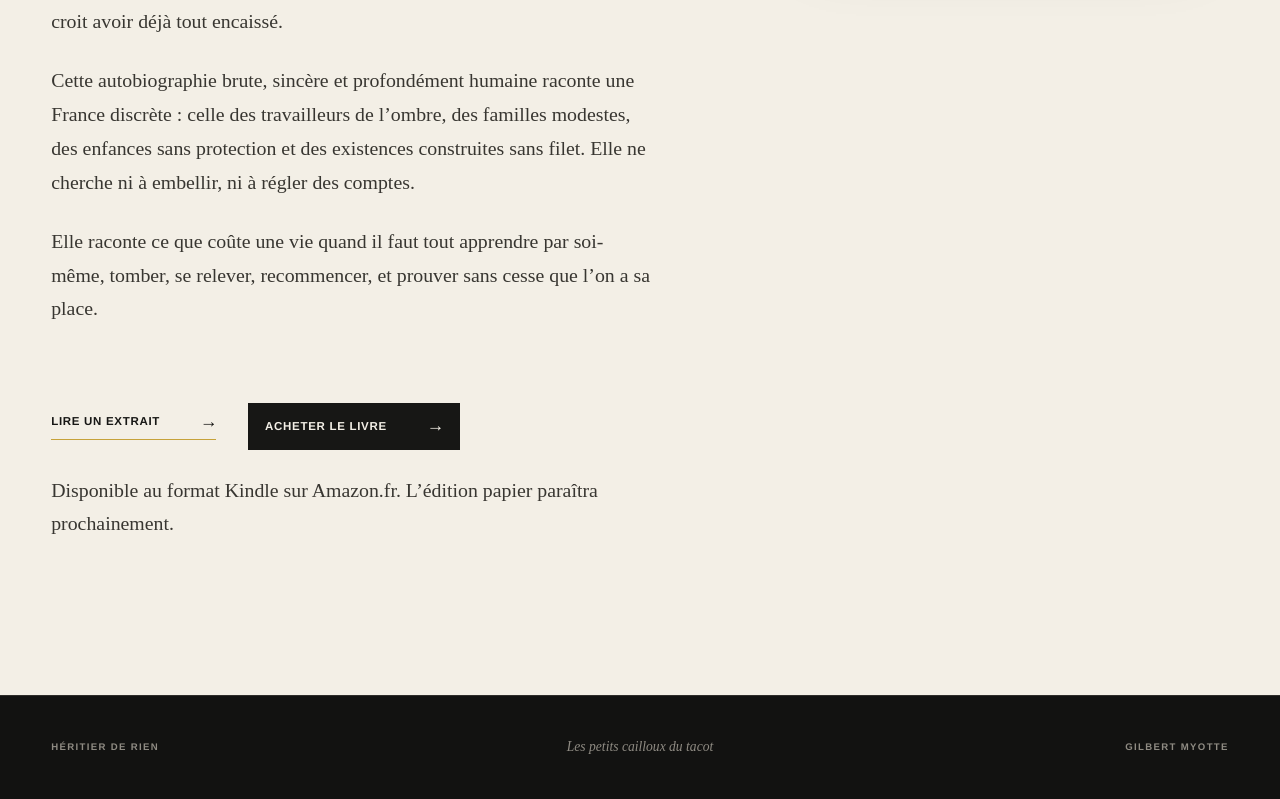
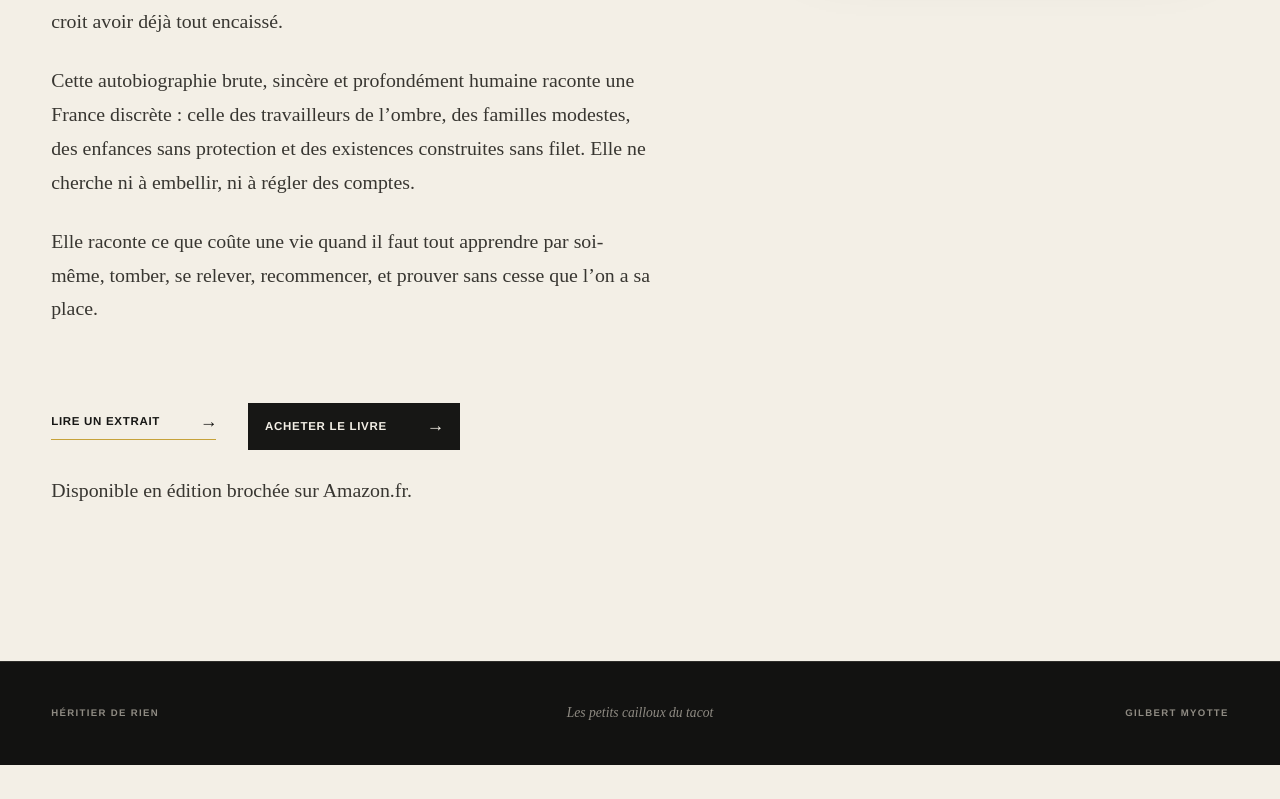
Before and after one commit to thbdmtt/heritier-de-rien, a Next.js app: page /le-livre in a window 1280 px wide. Shown: the part 901-1700 px from the top of the page. After the commit the page ends 1666 px from the top, so only its background shows below. Built offline with nearby package versions, Linux system fonts and the light colour scheme.

Commit message:
Update page.tsx

```diff
--- a/app/le-livre/page.tsx
+++ b/app/le-livre/page.tsx
@@ -2,7 +2,7 @@
 import type { Metadata } from "next";
 import Link from "next/link";
 import {
-  AMAZON_KINDLE_URL,
+  AMAZON_PAPERBACK_URL,
   AUTHOR_NAME,
   authorEntity,
   bookEntity,
@@ -18,6 +18,7 @@ import { LinkArrow } from "../link-arrow";
 import { SiteFooter, SiteHeader } from "../site-chrome";
 
 const title = "Héritier de rien, le livre — Gilbert Myotte";
+
 const description =
   "Découvrez Héritier de rien, Les petits cailloux du tacot, le récit autobiographique sincère de Gilbert Myotte sur une vie construite sans filet.";
 
@@ -80,9 +81,11 @@ export default function BookPage() {
         type="application/ld+json"
         dangerouslySetInnerHTML={{ __html: jsonLd(structuredData) }}
       />
+
       <a className="skip-link" href="#contenu">
         Aller au contenu
       </a>
+
       <SiteHeader />
 
       <main id="contenu" className="detail-main">
@@ -93,13 +96,22 @@ export default function BookPage() {
               <span aria-hidden="true">/</span>
               <span>Le livre</span>
             </nav>
-            <p className="eyebrow">Le livre · Récit autobiographique</p>
+
+            <p className="eyebrow">
+              Le livre · Récit autobiographique
+            </p>
+
             <h1>Héritier de rien</h1>
-            <p className="detail-subtitle">Les petits cailloux du tacot</p>
+
+            <p className="detail-subtitle">
+              Les petits cailloux du tacot
+            </p>
+
             <p className="detail-lead">
               <i>Héritier de rien</i> est le récit sans détour d’un homme qui
               regarde sa vie en face.
             </p>
+
             <p>
               Gilbert est né dans le fracas d’un orage, dans une maison de
               garde-barrière secouée par le vent. Son père partait travailler
@@ -107,6 +119,7 @@ export default function BookPage() {
               Autour de lui, rien n’était donné&nbsp;: ni les codes, ni les
               appuis, ni la promesse d’un avenir plus doux.
             </p>
+
             <p>
               Alors il a appris seul. À l’école, dans les ateliers, à l’armée,
               sur les routes, dans l’effort et dans la fatigue. Il a connu les
@@ -114,6 +127,7 @@ export default function BookPage() {
               tôt, les maladies qui surgissent lorsque l’on croit avoir déjà
               tout encaissé.
             </p>
+
             <p>
               Cette autobiographie brute, sincère et profondément humaine
               raconte une France discrète&nbsp;: celle des travailleurs de
@@ -121,29 +135,43 @@ export default function BookPage() {
               des existences construites sans filet. Elle ne cherche ni à
               embellir, ni à régler des comptes.
             </p>
+
             <p>
               Elle raconte ce que coûte une vie quand il faut tout apprendre
               par soi-même, tomber, se relever, recommencer, et prouver sans
               cesse que l’on a sa place.
             </p>
+
             <div className="cta-group">
               <Link className="detail-cta" href="/extrait/">
                 Lire un extrait <LinkArrow />
               </Link>
-              <Link className="detail-cta detail-cta-primary" href="/acheter/">
+
+              <Link
+                className="detail-cta detail-cta-primary"
+                href="/acheter/"
+              >
                 Acheter le livre <LinkArrow />
               </Link>
             </div>
+
             <p className="availability-note">
-              Disponible au format Kindle sur{" "}
-              <a href={AMAZON_KINDLE_URL}>Amazon.fr</a>. L’édition papier
-              paraîtra prochainement.
+              Disponible en édition brochée sur{" "}
+              <a
+                href={AMAZON_PAPERBACK_URL}
+                target="_blank"
+                rel="noopener noreferrer"
+              >
+                Amazon.fr
+              </a>
+              .
             </p>
           </div>
 
           <figure className="detail-visual">
             <div className="book-object">
               <span className="book-edge" aria-hidden="true" />
+
               <img
                 src="/images/heritier-de-rien-couverture.jpg"
                 alt={`Couverture du livre Héritier de rien, Les petits cailloux du tacot, de ${AUTHOR_NAME}`}
@@ -152,7 +180,10 @@ export default function BookPage() {
                 fetchPriority="high"
               />
             </div>
-            <figcaption>Récit autobiographique · Gilbert Myotte</figcaption>
+
+            <figcaption>
+              Récit autobiographique · Gilbert Myotte
+            </figcaption>
           </figure>
         </article>
       </main>
```
